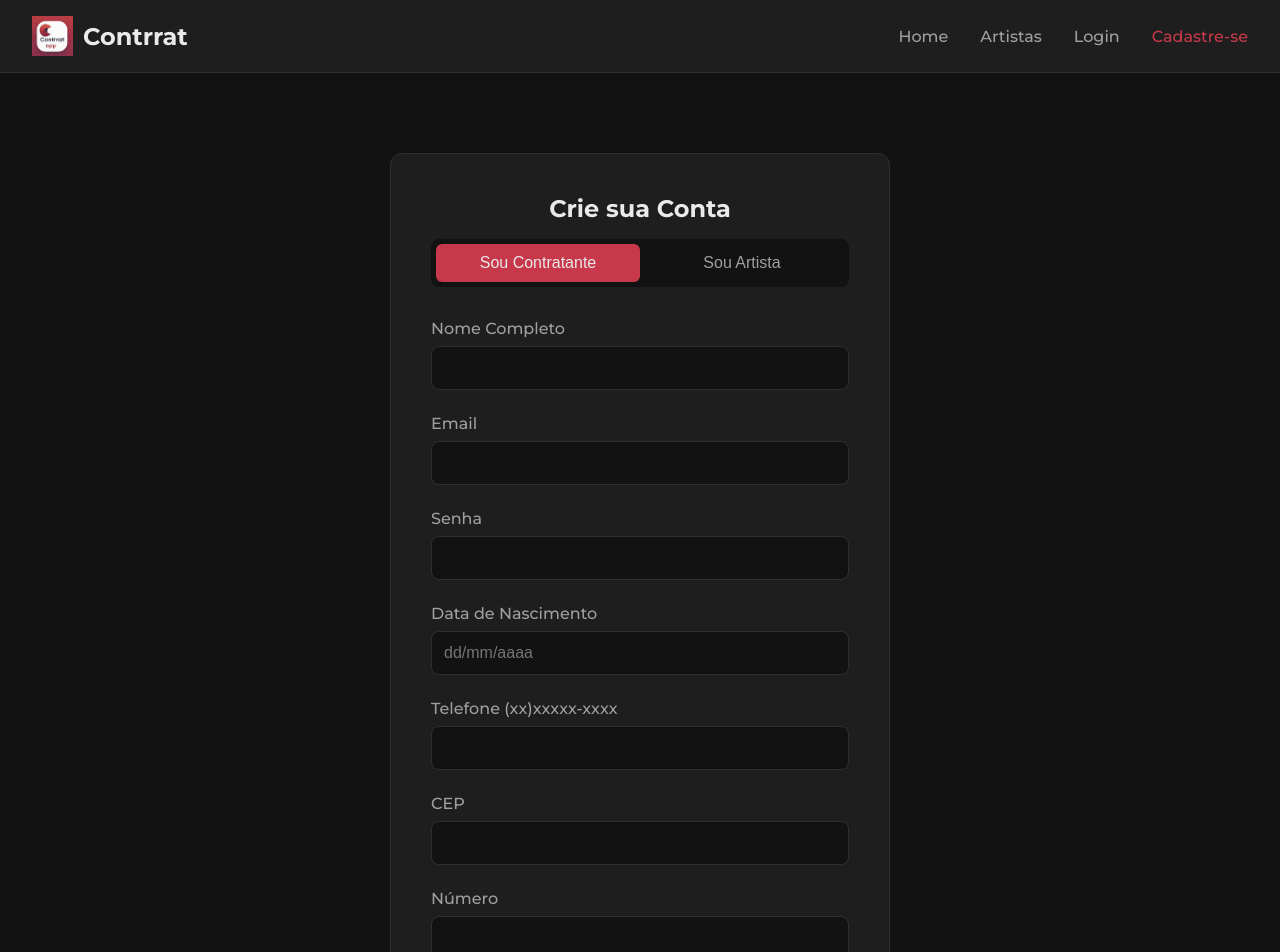
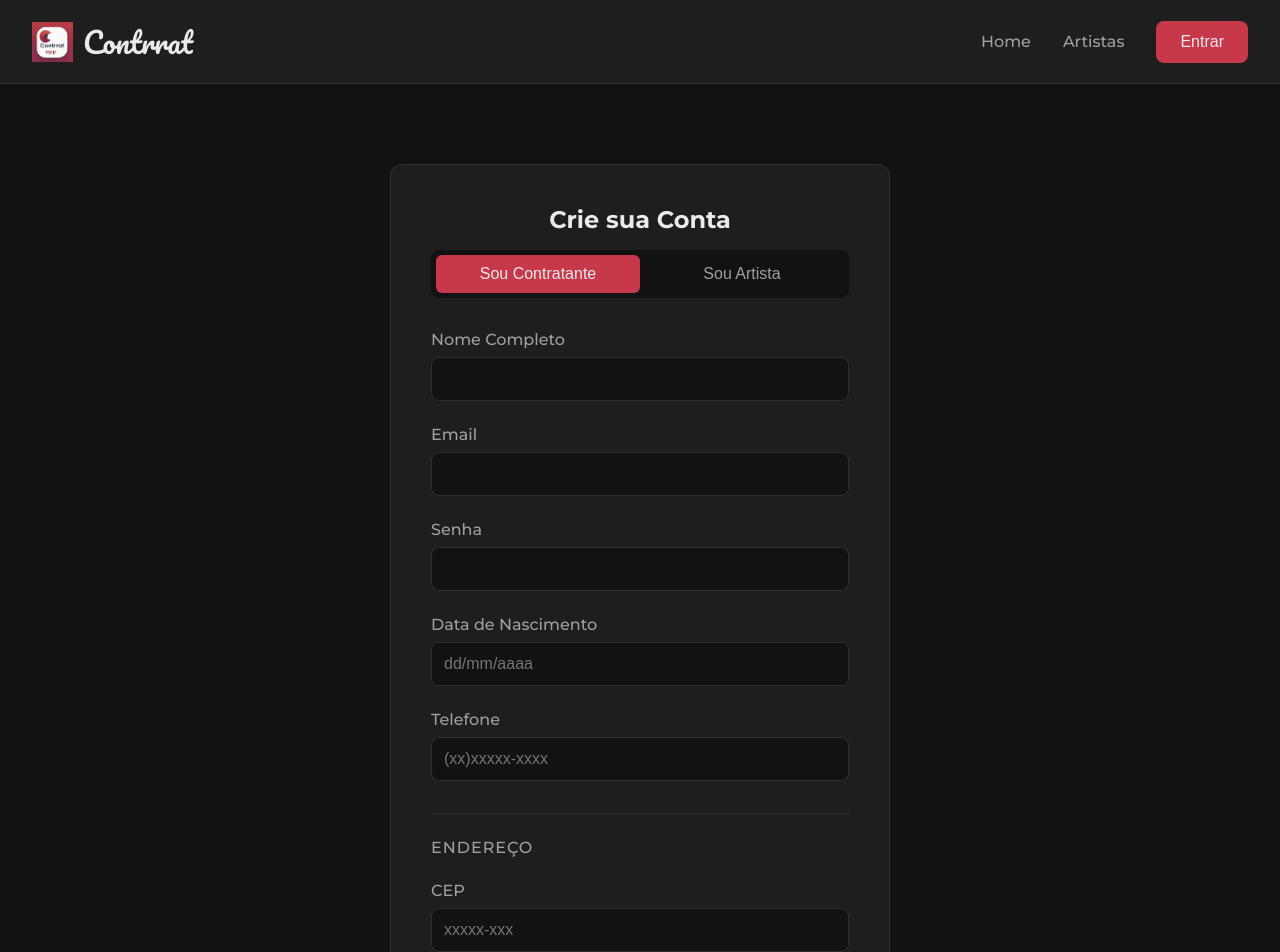
Before and after one commit to matteusmoreno/contrrat-frontend, a React (Create React App) app: page /register in a window 1280 px wide. Shown: the top 952 px of the page. Built offline with nearby package versions, Linux system fonts and the light colour scheme.

Commit message:
implementando a pagina de registro e o navbar

```diff
--- a/src/components/Navbar/Navbar.js
+++ b/src/components/Navbar/Navbar.js
@@ -3,7 +3,7 @@ import React from 'react';
 import { NavLink, Link, useNavigate } from 'react-router-dom';
 import styles from './Navbar.module.css';
 import logo from '../../assets/contrrat-logo.png';
-import { useAuth } from '../../contexts/AuthContext'; // Importe nosso hook
+import { useAuth } from '../../contexts/AuthContext';
 import Button from '../Button/Button';
 
 const Navbar = () => {
@@ -12,7 +12,7 @@ const Navbar = () => {
 
     const handleLogout = () => {
         logout();
-        navigate('/'); // Redireciona para a home após o logout
+        navigate('/');
     };
 
     return (
@@ -48,29 +48,15 @@ const Navbar = () => {
                                 isActive ? `${styles.navLink} ${styles.active}` : styles.navLink
                             }
                         >
-                            Olá, {user?.name.split(' ')[0]} {/* Mostra o primeiro nome */}
+                            Olá, {user?.name.split(' ')[0]}
                         </NavLink>
                         <Button onClick={handleLogout}>Sair</Button>
                     </>
                 ) : (
-                    <>
-                        <NavLink
-                            to="/login"
-                            className={({ isActive }) =>
-                                isActive ? `${styles.navLink} ${styles.active}` : styles.navLink
-                            }
-                        >
-                            Login
-                        </NavLink>
-                        <NavLink
-                            to="/register"
-                            className={({ isActive }) =>
-                                isActive ? `${styles.navLink} ${styles.active}` : styles.navLink
-                            }
-                        >
-                            Cadastre-se
-                        </NavLink>
-                    </>
+                    // Botão único para levar à página de login
+                    <Link to="/login">
+                        <Button>Entrar</Button>
+                    </Link>
                 )}
             </div>
             <div className={styles.menuIcon}>
--- a/src/components/Navbar/Navbar.module.css
+++ b/src/components/Navbar/Navbar.module.css
@@ -16,7 +16,6 @@
     display: flex;
     align-items: center;
     gap: 10px;
-    /* Espaço entre a logo e o texto */
     text-decoration: none;
 }
 
@@ -25,14 +24,19 @@
 }
 
 .logoText {
+    /* Usando a nova fonte "Pacifico" que parece escrita à mão */
+    font-family: 'Pacifico', cursive;
     color: var(--texto-primario);
-    font-size: 1.5rem;
-    font-weight: 700;
+    font-size: 1.8rem;
+    /* Aumentei um pouco para dar mais destaque */
+    font-weight: 400;
+    /* Pacifico só tem o peso 400 */
 }
 
 .navLinks {
     display: flex;
     gap: 2rem;
+    align-items: center;
 }
 
 .navLink {
@@ -54,15 +58,12 @@
     font-size: 2rem;
 }
 
-/* --- Responsividade --- */
 @media (max-width: 768px) {
     .navLinks {
         display: none;
-        /* Esconde os links em telas pequenas */
     }
 
     .menuIcon {
         display: block;
-        /* Mostra o ícone de menu */
     }
 }
--- a/src/index.css
+++ b/src/index.css
@@ -1,21 +1,16 @@
 /* src/index.css */
 @import url('https://fonts.googleapis.com/css2?family=Montserrat:wght@400;500;700&display=swap');
+/* Trocando Poppins/Nunito por uma fonte mais estilizada */
+@import url('https://fonts.googleapis.com/css2?family=Pacifico&display=swap');
 
 :root {
   --cor-primaria: #C7384A;
-  /* Vermelho/vinho do logo */
   --cor-primaria-hover: #E04D5F;
-  /* Um tom mais claro para interações */
   --cor-fundo: #121212;
-  /* Preto suave, melhor que o preto puro */
   --cor-superficie: #1E1E1E;
-  /* Cor para cards, modais, etc. */
   --cor-borda: #2F2F2F;
-  /* Cor para bordas sutis */
   --texto-primario: #EAEAEA;
-  /* Branco suave para textos */
   --texto-secundario: #A0A0A0;
-  /* Cinza para textos de menor importância */
 }
 
 * {
--- a/src/pages/RegisterPage/RegisterPage.js
+++ b/src/pages/RegisterPage/RegisterPage.js
@@ -10,7 +10,7 @@ const RegisterPage = () => {
     const [profileType, setProfileType] = useState('CUSTOMER');
     const [formData, setFormData] = useState({
         name: '',
-        birthDate: '', // Manterá o formato aaaa-mm-dd para o backend
+        birthDate: '',
         phoneNumber: '',
         email: '',
         password: '',
@@ -20,8 +20,11 @@ const RegisterPage = () => {
         description: '',
     });
 
-    // Novo estado para controlar o valor exibido no campo de data
-    const [displayBirthDate, setDisplayBirthDate] = useState('');
+    const [displayValues, setDisplayValues] = useState({
+        birthDate: '',
+        phoneNumber: '',
+        cep: '',
+    });
 
     const [error, setError] = useState('');
     const [success, setSuccess] = useState('');
@@ -32,43 +35,43 @@ const RegisterPage = () => {
         setFormData(prev => ({ ...prev, [name]: value }));
     };
 
-    // Função específica para lidar com a máscara e conversão da data
-    const handleBirthDateChange = (e) => {
-        const rawValue = e.target.value.replace(/\D/g, ''); // Remove tudo que não for dígito
+    const handleMaskedChange = (e) => {
+        const { name, value } = e.target;
+        const rawValue = value.replace(/\D/g, '');
         let maskedValue = rawValue;
+        let finalValue = value; // Valor a ser salvo no estado principal
 
-        // Aplica a máscara dd/mm/aaaa
-        if (rawValue.length > 2) {
-            maskedValue = `${rawValue.slice(0, 2)}/${rawValue.slice(2)}`;
-        }
-        if (rawValue.length > 4) {
-            maskedValue = `${rawValue.slice(0, 2)}/${rawValue.slice(2, 4)}/${rawValue.slice(4, 8)}`;
+        if (name === 'birthDate') {
+            if (rawValue.length > 2) maskedValue = `${rawValue.slice(0, 2)}/${rawValue.slice(2)}`;
+            if (rawValue.length > 4) maskedValue = `${rawValue.slice(0, 2)}/${rawValue.slice(2, 4)}/${rawValue.slice(4, 8)}`;
+
+            if (rawValue.length === 8) {
+                const day = rawValue.slice(0, 2);
+                const month = rawValue.slice(2, 4);
+                const year = rawValue.slice(4, 8);
+                finalValue = `${year}-${month}-${day}`;
+            } else {
+                finalValue = '';
+            }
+        } else if (name === 'phoneNumber') {
+            // CORREÇÃO: Removido o espaço e ajustado para 9º dígito
+            maskedValue = rawValue
+                .replace(/^(\d{2})(\d)/g, '($1)$2')
+                .replace(/(\d{5})(\d)/, '$1-$2');
+            finalValue = maskedValue;
+        } else if (name === 'cep') {
+            maskedValue = rawValue.replace(/(\d{5})(\d)/, '$1-$2');
+            finalValue = maskedValue;
         }
 
-        setDisplayBirthDate(maskedValue);
-
-        // Converte para o formato aaaa-mm-dd e atualiza o estado principal do formulário
-        if (rawValue.length === 8) {
-            const day = rawValue.slice(0, 2);
-            const month = rawValue.slice(2, 4);
-            const year = rawValue.slice(4, 8);
-            setFormData(prev => ({ ...prev, birthDate: `${year}-${month}-${day}` }));
-        } else {
-            // Se a data não estiver completa, limpa o valor para o backend
-            setFormData(prev => ({ ...prev, birthDate: '' }));
-        }
+        setFormData(prev => ({ ...prev, [name]: finalValue }));
+        setDisplayValues(prev => ({ ...prev, [name]: maskedValue }));
     };
 
     const handleSubmit = async (e) => {
         e.preventDefault();
         setError('');
         setSuccess('');
-
-        // Validação extra para garantir que a data foi preenchida corretamente
-        if (formData.birthDate.length !== 10) {
-            setError('Por favor, preencha a data de nascimento completa.');
-            return;
-        }
 
         try {
             if (profileType === 'ARTIST') {
@@ -95,46 +98,30 @@ const RegisterPage = () => {
                 <h2>Crie sua Conta</h2>
 
                 <div className={styles.toggleContainer}>
-                    <button
-                        type="button"
-                        className={`${styles.toggleButton} ${profileType === 'CUSTOMER' ? styles.active : ''}`}
-                        onClick={() => setProfileType('CUSTOMER')}
-                    >
+                    <button type="button" className={`${styles.toggleButton} ${profileType === 'CUSTOMER' ? styles.active : ''}`} onClick={() => setProfileType('CUSTOMER')}>
                         Sou Contratante
                     </button>
-                    <button
-                        type="button"
-                        className={`${styles.toggleButton} ${profileType === 'ARTIST' ? styles.active : ''}`}
-                        onClick={() => setProfileType('ARTIST')}
-                    >
+                    <button type="button" className={`${styles.toggleButton} ${profileType === 'ARTIST' ? styles.active : ''}`} onClick={() => setProfileType('ARTIST')}>
                         Sou Artista
                     </button>
                 </div>
 
-                <InputField id="name" label="Nome Completo" value={formData.name} onChange={handleChange} required />
-                <InputField id="email" label="Email" type="email" value={formData.email} onChange={handleChange} required />
-                <InputField id="password" label="Senha" type="password" value={formData.password} onChange={handleChange} required />
-
-                {/* Campo de data de nascimento modificado */}
-                <InputField
-                    id="birthDate"
-                    label="Data de Nascimento"
-                    type="text"
-                    value={displayBirthDate}
-                    onChange={handleBirthDateChange}
-                    required
-                    maxLength="10"
-                    placeholder="dd/mm/aaaa"
-                />
-
-                <InputField id="phoneNumber" label="Telefone (xx)xxxxx-xxxx" value={formData.phoneNumber} onChange={handleChange} required pattern="\(\d{2}\)\d{4,5}-\d{4}" title="Formato: (xx)xxxxx-xxxx" />
-                <InputField id="cep" label="CEP" value={formData.cep} onChange={handleChange} required pattern="\d{5}-\d{3}" title="Formato: xxxxx-xxx" />
-                <InputField id="number" label="Número" value={formData.number} onChange={handleChange} />
-                <InputField id="complement" label="Complemento" value={formData.complement} onChange={handleChange} />
+                <InputField id="name" name="name" label="Nome Completo" value={formData.name} onChange={handleChange} required />
+                <InputField id="email" name="email" label="Email" type="email" value={formData.email} onChange={handleChange} required />
+                <InputField id="password" name="password" label="Senha" type="password" value={formData.password} onChange={handleChange} required />
+                <InputField id="birthDate" name="birthDate" label="Data de Nascimento" type="text" value={displayValues.birthDate} onChange={handleMaskedChange} required maxLength="10" placeholder="dd/mm/aaaa" />
+                <InputField id="phoneNumber" name="phoneNumber" label="Telefone" value={displayValues.phoneNumber} onChange={handleMaskedChange} required maxLength="14" placeholder="(xx)xxxxx-xxxx" />
 
                 {profileType === 'ARTIST' && (
-                    <InputField id="description" label="Descrição (Fale sobre sua arte)" value={formData.description} onChange={handleChange} />
+                    <InputField id="description" name="description" label="Descrição (Fale sobre sua arte)" value={formData.description} onChange={handleChange} />
                 )}
+
+                <div className={styles.formSection}>
+                    <h3>Endereço</h3>
+                    <InputField id="cep" name="cep" label="CEP" value={displayValues.cep} onChange={handleMaskedChange} required maxLength="9" placeholder="xxxxx-xxx" />
+                    <InputField id="number" name="number" label="Número" value={formData.number} onChange={handleChange} required />
+                    <InputField id="complement" name="complement" label="Complemento (Opcional)" value={formData.complement} onChange={handleChange} />
+                </div>
 
                 {error && <p className={styles.error}>{error}</p>}
                 {success && <p className={styles.success}>{success}</p>}
--- a/src/pages/RegisterPage/RegisterPage.module.css
+++ b/src/pages/RegisterPage/RegisterPage.module.css
@@ -47,6 +47,22 @@
     color: var(--texto-primario);
 }
 
+/* NOVO ESTILO PARA SEÇÃO DE ENDEREÇO */
+.formSection {
+    margin-top: 2rem;
+    padding-top: 1.5rem;
+    border-top: 1px solid var(--cor-borda);
+}
+
+.formSection h3 {
+    font-size: 1rem;
+    color: var(--texto-secundario);
+    font-weight: 500;
+    margin-bottom: 1.5rem;
+    text-transform: uppercase;
+    letter-spacing: 1px;
+}
+
 .error {
     color: #ff8a8a;
     text-align: center;
```
Also changed, not shown: src/services/api.js (+1 -7 lines).
